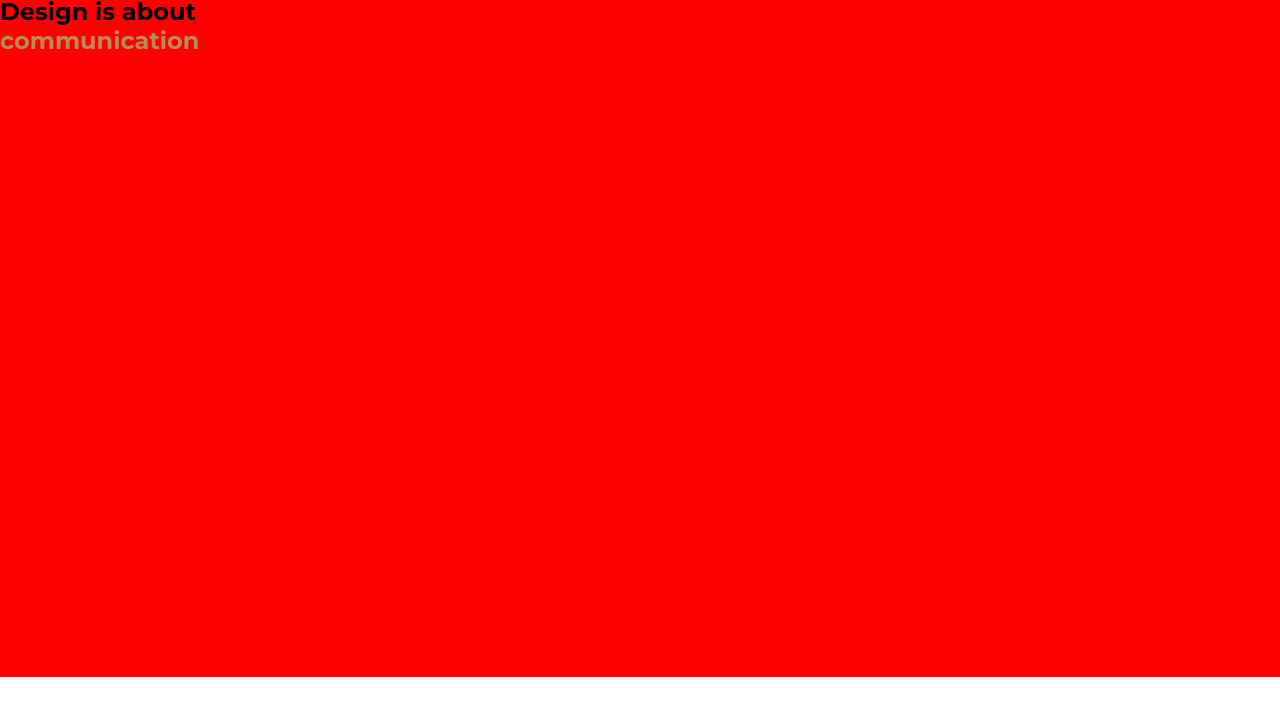
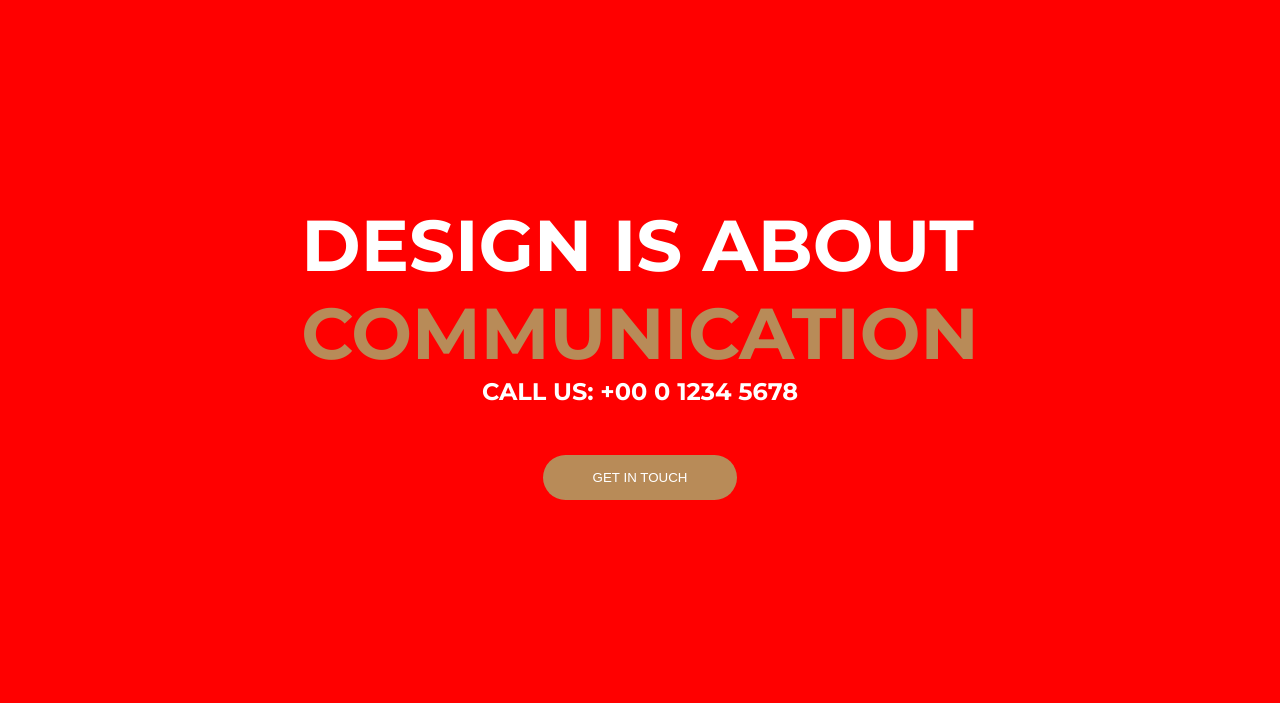
Before and after one commit to matuzalema/awax-psd-to-html, a website: page index.html in a window 1280 px wide. Shown: the part 107-810 px from the top of the page. Drawn offline with Linux system fonts and the light colour scheme.

Commit message:
Add jumbotron section

```diff
--- a/index.html
+++ b/index.html
@@ -32,9 +32,11 @@
 
     <!-- ================= jumbotron ================= -->
     <section class="jumbotron">
-        <h1>Design is about <br/>
+        <h1 class="first-header-light">Design is about <br/>
             <span class="third-color">communication</span>
         </h1>
+        <h2 class="third-header-light">call us: +00 0 1234 5678</h2>
+        <button type='button' class="btn-dark">Get in touch</button>
     </section>
     <!-- ================= about us ================== -->
     <!-- ================= services ================== -->
--- a/sass/style.scss
+++ b/sass/style.scss
@@ -18,11 +18,14 @@ body {
 
 // ================== headers =======================
 .first-header {
-
+    font-weight: 700;
+    font-size: 72px;
+    text-transform: uppercase;
 }
 
 .first-header-light {
-    // @extend .first-header;
+    @extend .first-header;
+    color: #fff;
 }
 
 .first-header-dark {
@@ -41,8 +44,11 @@ body {
     // @extend .second-header;
 }
 
-.third-header {
-
+.third-header-light {
+    color: $second-color;
+    font-weight: 700;
+    font-size: 24px;
+    text-transform: uppercase;
 }
 
 .third-header-light {
@@ -57,12 +63,25 @@ body {
 
 }
 
-.button-light {
+.button {
+    width: 194px;
+    height: 45px;
+    border-radius: 30px;
+    border: none;
+    text-transform: uppercase;
+    &:focus {
+        outline: none;
+    }
+
+}
+.btn-light {
 
 }
 
-.button-dark {
-
+.btn-dark {
+    @extend .button;
+    background-color: $third-color;
+    color: $second-color;
 }
 
 p {
@@ -115,10 +134,20 @@ header {
     }
 }
 // ================== jumbotron =====================
-section.jumbotron {
+.jumbotron {
     background-color:  red;
     background-image: url("../images/jumbotron.png");
-    height: 85vh;
+    height: calc(100vh - 94px);
+    display: flex;
+    flex-direction: column;
+    justify-content: center;
+    align-items: center;
+    h2 {
+        margin-bottom: 49px;
+    }
+    .dot {
+
+    }
 }
 
 
```
Also changed, not shown: css/style.css.
